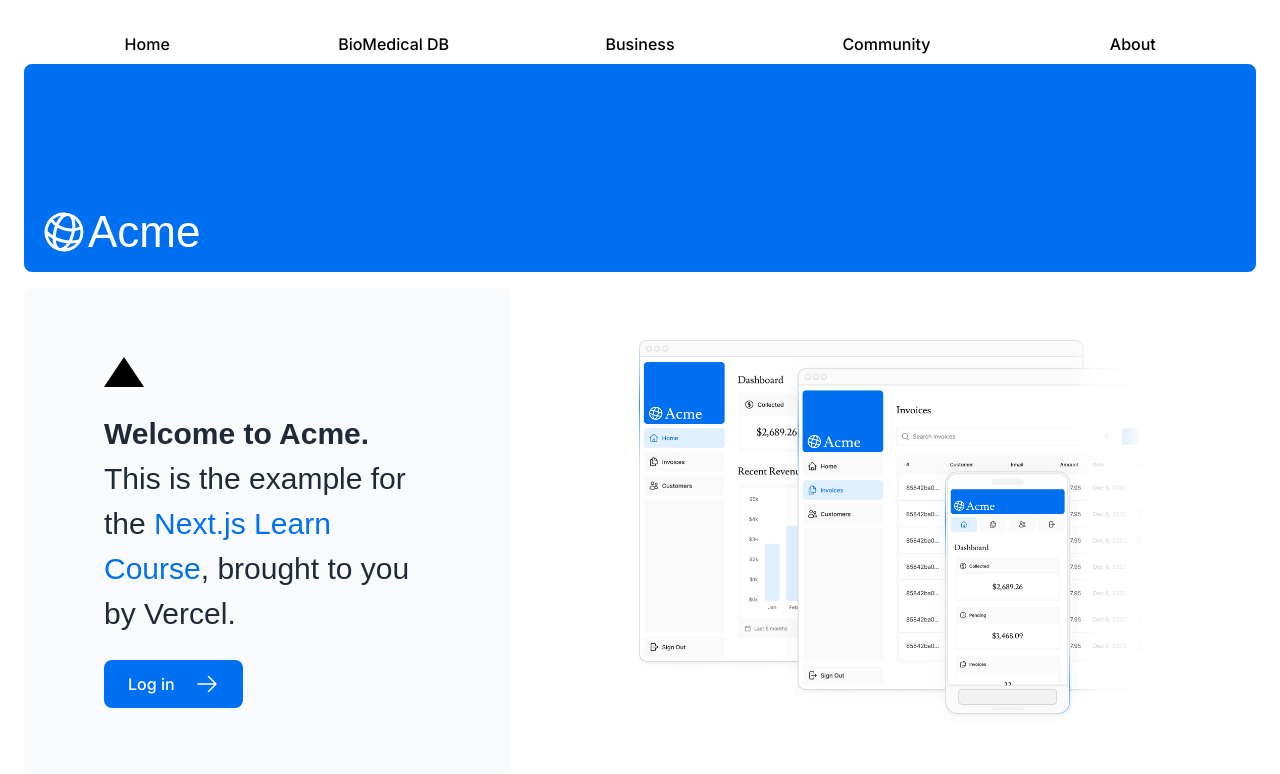
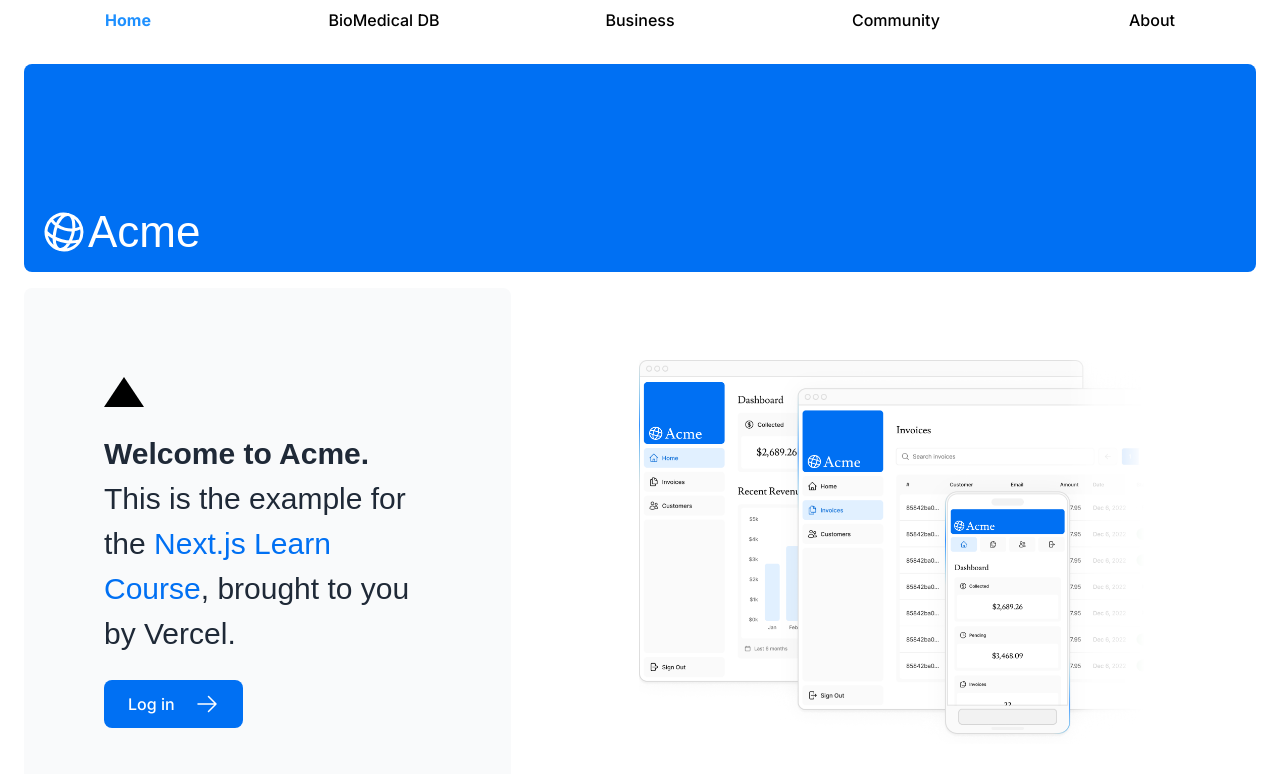
Before and after one commit to jksc3255/next-practice, a Next.js app: page / in a window 1280 px wide. Shown: the top 774 px of the page. Built offline with nearby package versions, Linux system fonts and the light colour scheme; a web font is replaced by a local one.

Commit message:
MainHeader -> MainLayout (Refactoring)

```diff
--- a/app/layout.tsx
+++ b/app/layout.tsx
@@ -1,5 +1,6 @@
 import '@/app/ui/global.css';
 import { inter } from '@/app/ui/fonts';
+import MainLayout from './ui/layout/main-header';
 
 export default function RootLayout({
   children,
@@ -8,7 +9,9 @@
 }) {
   return (
     <html lang="en">
-      <body className={`${inter.className} antialiased`}>{children}</body>
+      <body className={`${inter.className} antialiased`}>
+        <MainLayout>{children}</MainLayout>
+      </body>
     </html>
   );
 }
--- a/app/page.tsx
+++ b/app/page.tsx
@@ -4,12 +4,10 @@
 import styles from '@/app/ui/home.module.css';
 import { lusitana } from './ui/fonts';
 import Image from 'next/image';
-import MainHeader from './ui/header/main-header';
 
 export default function Page() {
   return (
     <main className="flex min-h-screen flex-col p-6">
-      <MainHeader />
       <div className="flex h-20 shrink-0 items-end rounded-lg bg-blue-500 p-4 md:h-52">
         <AcmeLogo />
       </div>
--- a/app/ui/component.module.scss
+++ b/app/ui/component.module.scss
@@ -1,4 +1,3 @@
-// MainHeader (메인 헤더)
 .mainHeader {
   & > nav {
     & > ul {
@@ -18,6 +17,11 @@
           &:hover {
             color: dodgerblue;
           }
+
+          &.active {
+            color: dodgerblue;
+            font-weight: 700;
+          }
         }
       }
     }
--- a/app/ui/header/main-header.tsx
+++ /dev/null
@@ -1,26 +0,0 @@
-'use client';
-
-import { GNB } from '@/app/lib/define';
-import Link from 'next/link';
-import React from 'react';
-import styles from '@/app/ui/component.module.scss';
-
-const MainHeader = () => {
-  return (
-    <header className={styles.mainHeader}>
-      <nav>
-        <ul>
-          {GNB.map((v) => {
-            return (
-              <li key={`GNB_LINK_${v.link}`}>
-                <Link href={`${v.link}`}>{v.title}</Link>
-              </li>
-            );
-          })}
-        </ul>
-      </nav>
-    </header>
-  );
-};
-
-export default MainHeader;
--- /dev/null
+++ b/app/ui/layout/main-header.tsx
@@ -0,0 +1,42 @@
+'use client';
+
+import React from 'react';
+import Link from 'next/link';
+import { GNB } from '@/app/lib/define';
+import styles from '@/app/ui/component.module.scss';
+import { usePathname } from 'next/navigation';
+import className from 'classnames';
+
+const MainLayout = ({ children }: { children: React.ReactNode }) => {
+  const pathname = usePathname();
+
+  return (
+    <React.Fragment>
+      <header className={styles.mainHeader}>
+        <nav>
+          <ul>
+            {GNB.map((v) => {
+              console.log({ pathname }, v.link);
+              const active = pathname === v.link;
+
+              return (
+                <li key={`GNB_LINK_${v.link}`}>
+                  <Link
+                    href={`${v.link}`}
+                    className={className([active && styles.active])}
+                  >
+                    {v.title}
+                  </Link>
+                </li>
+              );
+            })}
+          </ul>
+        </nav>
+      </header>
+      {children}
+      <footer></footer>
+    </React.Fragment>
+  );
+};
+
+export default MainLayout;
```
